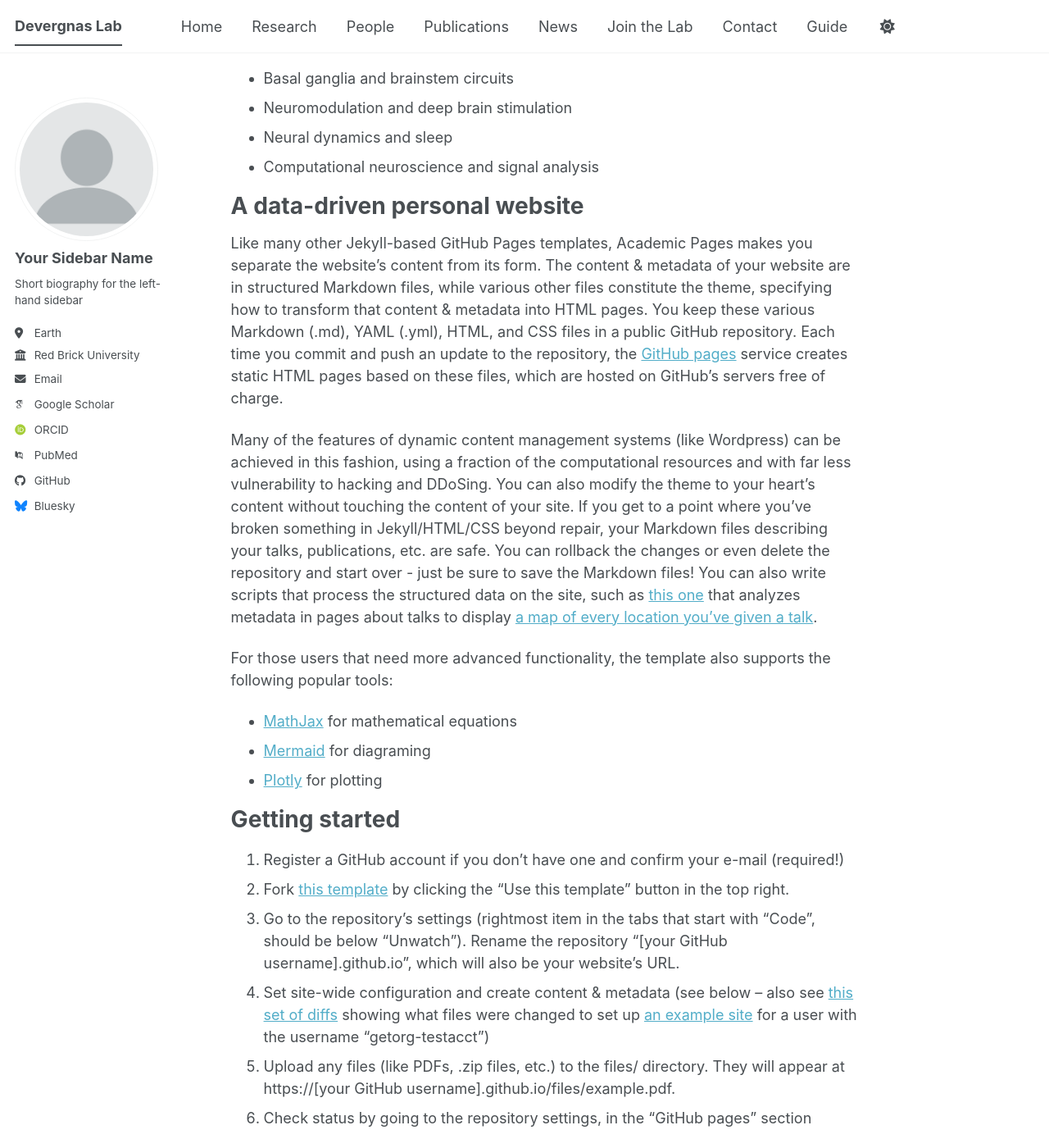
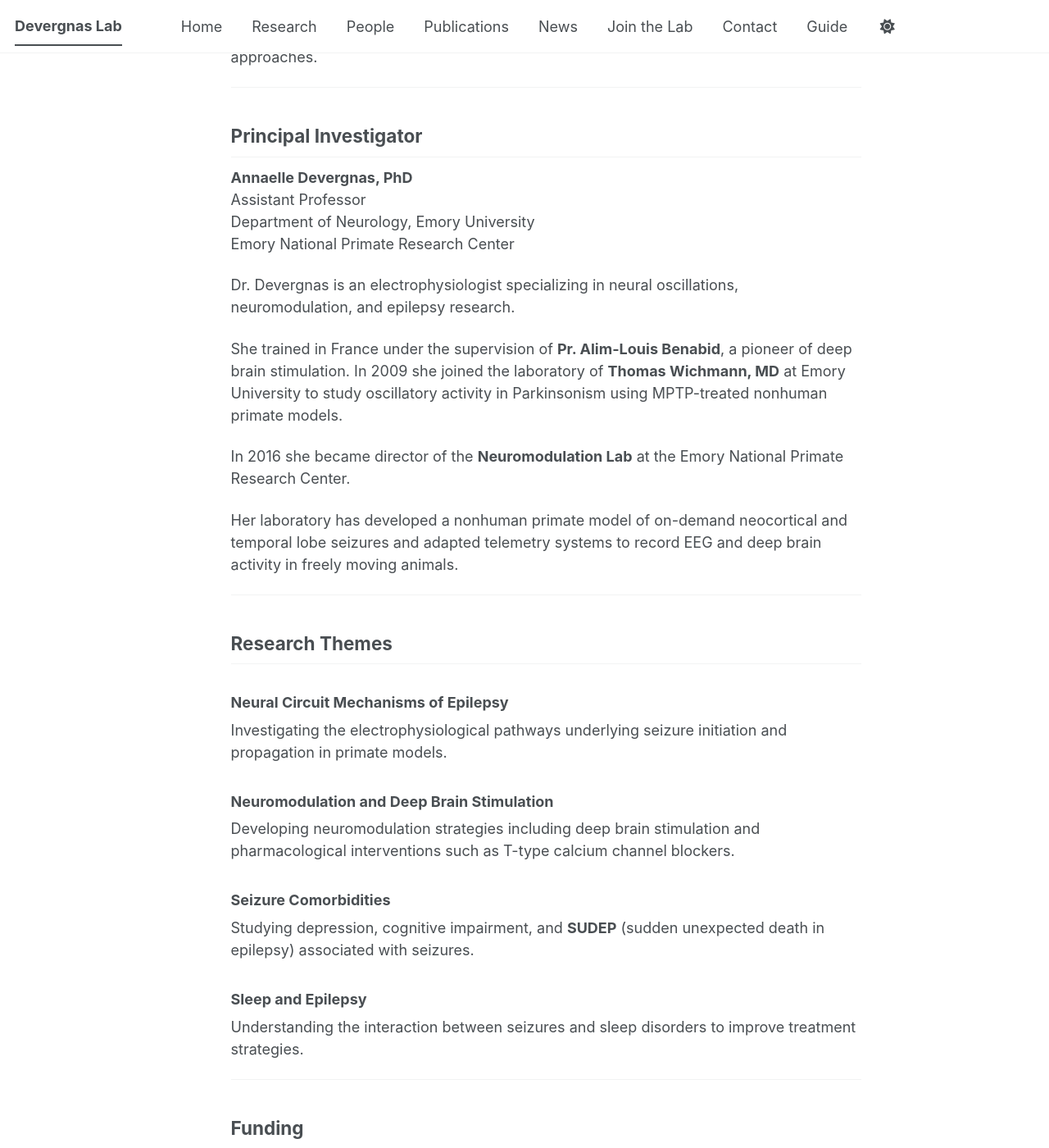
Before and after one commit to Devergnas-Lab/devergnas-lab.github.io, a Jekyll site: the page built from _pages/about.md, in a window 1280 px wide and 1400 px high, scrolled down 314 px. Shown: the whole window at 82% size. Built offline with Jekyll 4.4.1, drawn with Linux system fonts in a browser that asks for light colours; some web fonts are replaced; a script bundle is joined from its source files by our own code; library files that are not in the unit come from our copies; some of the changed text lies outside the part shown.

Commit message:
Update about.md

```diff
--- a/_pages/about.md
+++ b/_pages/about.md
@@ -1,63 +1,83 @@
 ---
 permalink: /
-title: "Academic Pages is a ready-to-fork GitHub Pages template for academic personal websites"
-author_profile: true
+title: "Devergnas Lab"
+author_profile: false
 redirect_from:
   - /about/
   - /about.html
 ---
+
 ## Devergnas Lab
 
-The Devergnas Lab studies neural circuits involved in epilepsy using electrophysiology, neuromodulation,
-and computational neuroscience.
+The Devergnas Lab studies neural circuits underlying epilepsy, sleep
+dysfunction, and neuromodulation using electrophysiology and
+nonhuman primate models.
 
-### Research Areas
+Our work combines systems neuroscience, deep brain stimulation,
+and translational neurology to better understand the mechanisms
+of seizures and develop new therapeutic approaches.
 
-- Basal ganglia and brainstem circuits
-- Neuromodulation and deep brain stimulation
-- Neural dynamics and sleep
-- Computational neuroscience and signal analysis
+---
 
-A data-driven personal website
-======
-Like many other Jekyll-based GitHub Pages templates, Academic Pages makes you separate the website's content from its form. The content & metadata of your website are in structured Markdown files, while various other files constitute the theme, specifying how to transform that content & metadata into HTML pages. You keep these various Markdown (.md), YAML (.yml), HTML, and CSS files in a public GitHub repository. Each time you commit and push an update to the repository, the [GitHub pages](https://pages.github.com/) service creates static HTML pages based on these files, which are hosted on GitHub's servers free of charge.
+## Principal Investigator
 
-Many of the features of dynamic content management systems (like Wordpress) can be achieved in this fashion, using a fraction of the computational resources and with far less vulnerability to hacking and DDoSing. You can also modify the theme to your heart's content without touching the content of your site. If you get to a point where you've broken something in Jekyll/HTML/CSS beyond repair, your Markdown files describing your talks, publications, etc. are safe. You can rollback the changes or even delete the repository and start over - just be sure to save the Markdown files! You can also write scripts that process the structured data on the site, such as [this one](https://github.com/academicpages/academicpages.github.io/blob/master/talkmap.ipynb) that analyzes metadata in pages about talks to display [a map of every location you've given a talk](https://academicpages.github.io/talkmap.html).
+**Annaelle Devergnas, PhD**
+Assistant Professor
+Department of Neurology, Emory University
+Emory National Primate Research Center
 
-For those users that need more advanced functionality, the template also supports the following popular tools:
-- [MathJax](https://www.mathjax.org/) for mathematical equations
-- [Mermaid](https://mermaid.js.org/) for diagraming
-- [Plotly](https://plotly.com/javascript/) for plotting
+Dr. Devergnas is an electrophysiologist specializing in neural
+oscillations, neuromodulation, and epilepsy research.
 
-Getting started
-======
-1. Register a GitHub account if you don't have one and confirm your e-mail (required!)
-1. Fork [this template](https://github.com/academicpages/academicpages.github.io) by clicking the "Use this template" button in the top right.
-1. Go to the repository's settings (rightmost item in the tabs that start with "Code", should be below "Unwatch"). Rename the repository "[your GitHub username].github.io", which will also be your website's URL.
-1. Set site-wide configuration and create content & metadata (see below -- also see [this set of diffs](https://archive.is/3TPas) showing what files were changed to set up [an example site](https://getorg-testacct.github.io) for a user with the username "getorg-testacct")
-1. Upload any files (like PDFs, .zip files, etc.) to the files/ directory. They will appear at https://[your GitHub username].github.io/files/example.pdf.
-1. Check status by going to the repository settings, in the "GitHub pages" section
+She trained in France under the supervision of **Pr. Alim-Louis
+Benabid**, a pioneer of deep brain stimulation. In 2009 she joined
+the laboratory of **Thomas Wichmann, MD** at Emory University to
+study oscillatory activity in Parkinsonism using MPTP-treated
+nonhuman primate models.
 
-Site-wide configuration
-------
-The main configuration file for the site is in the base directory in [_config.yml](https://github.com/academicpages/academicpages.github.io/blob/master/_config.yml), which defines the content in the sidebars and other site-wide features. You will need to replace the default variables with ones about yourself and your site's github repository. The configuration file for the top menu is in [_data/navigation.yml](https://github.com/academicpages/academicpages.github.io/blob/master/_data/navigation.yml). For example, if you don't have a portfolio or blog posts, you can remove those items from that navigation.yml file to remove them from the header.
+In 2016 she became director of the **Neuromodulation Lab** at the
+Emory National Primate Research Center.
 
-Create content & metadata
-------
-For site content, there is one Markdown file for each type of content, which are stored in directories like _publications, _talks, _posts, _teaching, or _pages. For example, each talk is a Markdown file in the [_talks directory](https://github.com/academicpages/academicpages.github.io/tree/master/_talks). At the top of each Markdown file is structured data in YAML about the talk, which the theme will parse to do lots of cool stuff. The same structured data about a talk is used to generate the list of talks on the [Talks page](https://academicpages.github.io/talks), each [individual page](https://academicpages.github.io/talks/2012-03-01-talk-1) for specific talks, the talks section for the [CV page](https://academicpages.github.io/cv), and the [map of places you've given a talk](https://academicpages.github.io/talkmap.html) (if you run this [python file](https://github.com/academicpages/academicpages.github.io/blob/master/talkmap.py) or [Jupyter notebook](https://github.com/academicpages/academicpages.github.io/blob/master/talkmap.ipynb), which creates the HTML for the map based on the contents of the _talks directory).
+Her laboratory has developed a nonhuman primate model of
+on-demand neocortical and temporal lobe seizures and adapted
+telemetry systems to record EEG and deep brain activity in freely
+moving animals.
 
-**Markdown generator**
+---
 
-The repository includes [a set of Jupyter notebooks](https://github.com/academicpages/academicpages.github.io/tree/master/markdown_generator
-) that converts a CSV containing structured data about talks or presentations into individual Markdown files that will be properly formatted for the Academic Pages template. The sample CSVs in that directory are the ones I used to create my own personal website at stuartgeiger.com. My usual workflow is that I keep a spreadsheet of my publications and talks, then run the code in these notebooks to generate the Markdown files, then commit and push them to the GitHub repository.
+## Research Themes
 
-How to edit your site's GitHub repository
-------
-Many people use a git client to create files on their local computer and then push them to GitHub's servers. If you are not familiar with git, you can directly edit these configuration and Markdown files directly in the github.com interface. Navigate to a file (like [this one](https://github.com/academicpages/academicpages.github.io/blob/master/_talks/2012-03-01-talk-1.md) and click the pencil icon in the top right of the content preview (to the right of the "Raw | Blame | History" buttons). You can delete a file by clicking the trashcan icon to the right of the pencil icon. You can also create new files or upload files by navigating to a directory and clicking the "Create new file" or "Upload files" buttons.
+### Neural Circuit Mechanisms of Epilepsy
+Investigating the electrophysiological pathways underlying
+seizure initiation and propagation in primate models.
 
-Example: editing a Markdown file for a talk
-![Editing a Markdown file for a talk](/images/editing-talk.png)
+### Neuromodulation and Deep Brain Stimulation
+Developing neuromodulation strategies including deep brain
+stimulation and pharmacological interventions such as
+T-type calcium channel blockers.
 
-For more info
-------
-More info about configuring Academic Pages can be found in [the guide](https://academicpages.github.io/markdown/), the [growing wiki](https://github.com/academicpages/academicpages.github.io/wiki), and you can always [ask a question on GitHub](https://github.com/academicpages/academicpages.github.io/discussions). The [guides for the Minimal Mistakes theme](https://mmistakes.github.io/minimal-mistakes/docs/configuration/) (which this theme was forked from) might also be helpful.
+### Seizure Comorbidities
+Studying depression, cognitive impairment, and **SUDEP**
+(sudden unexpected death in epilepsy) associated with seizures.
+
+### Sleep and Epilepsy
+Understanding the interaction between seizures and sleep
+disorders to improve treatment strategies.
+
+---
+
+## Funding
+
+Research in the Devergnas Lab is supported by:
+
+- National Institutes of Health (NIH)
+- Cure for Epilepsy
+
+---
+
+## Location
+
+Department of Neurology
+Emory University
+Emory National Primate Research Center
+Atlanta, Georgia
```
